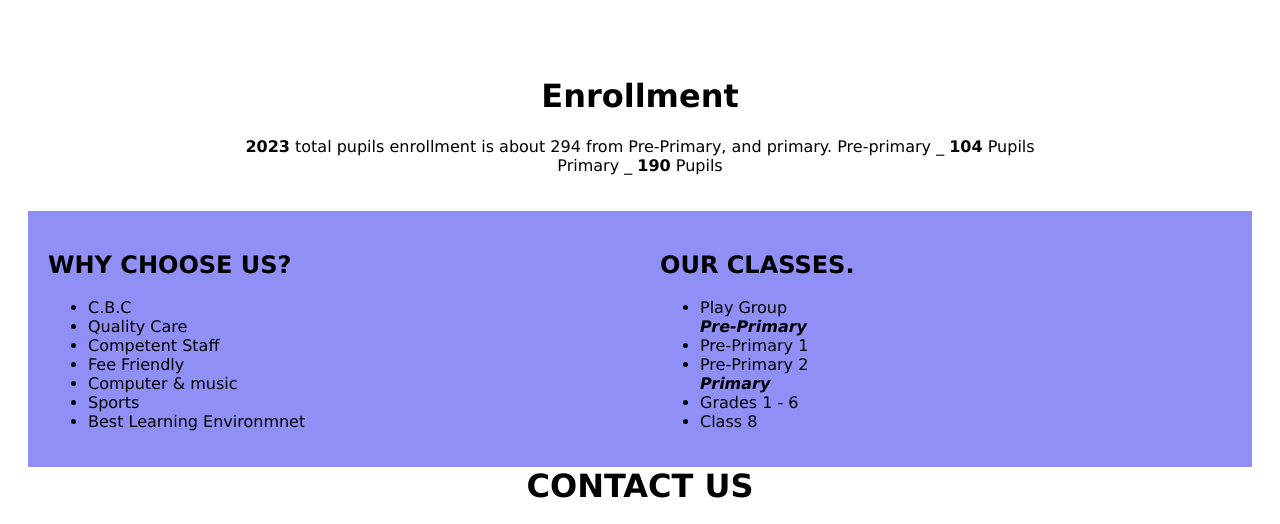
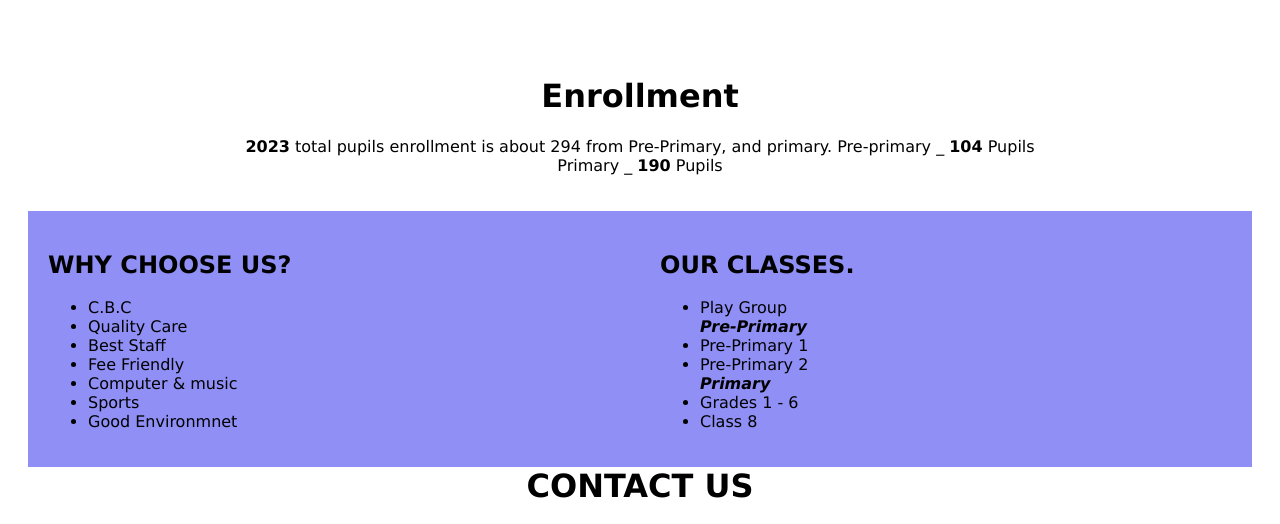
Before and after one commit to KIKETENATHAN/muskimerchants, a plain HTML site: page index.html in a window 1280 px wide. Shown: the part 1271-1795 px from the top of the page. Drawn offline with Linux system fonts and the light colour scheme.

```diff
--- a/index.html
+++ b/index.html
@@ -139,11 +139,11 @@
     <ul>
       <li>C.B.C </li>
       <li>Quality Care</li>
-      <li>Competent Staff</li>
+      <li>Best Staff</li>
       <li> Fee Friendly</li>
       <li>Computer & music</li>
       <li>Sports</li>
-      <li>Best Learning Environmnet</li>
+      <li>Good Environmnet</li>
     </ul>
   </div>
   <div class="float-child">
```
